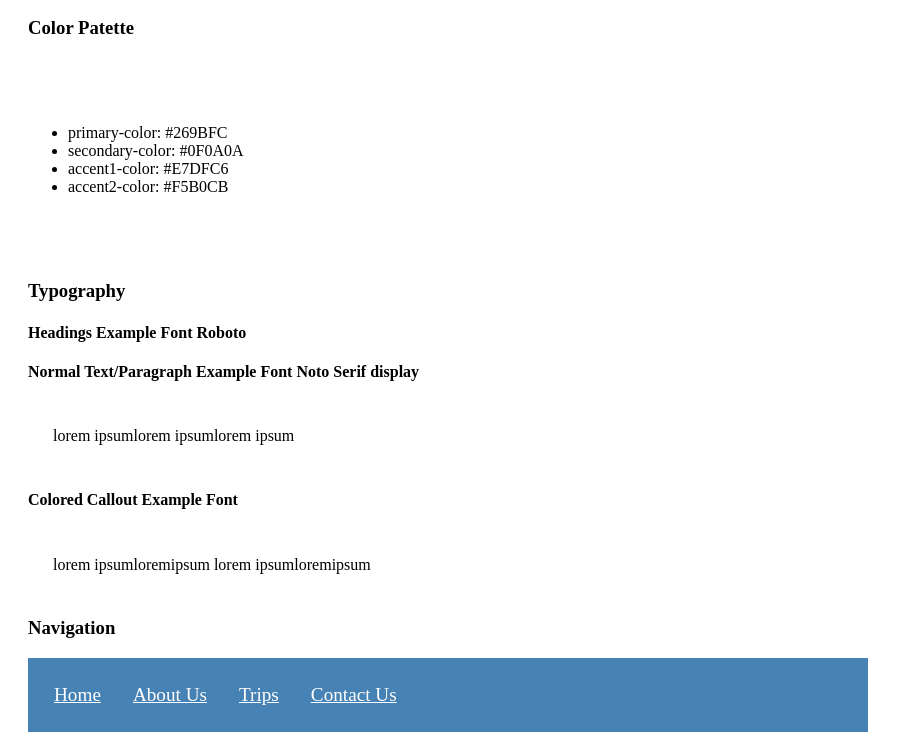
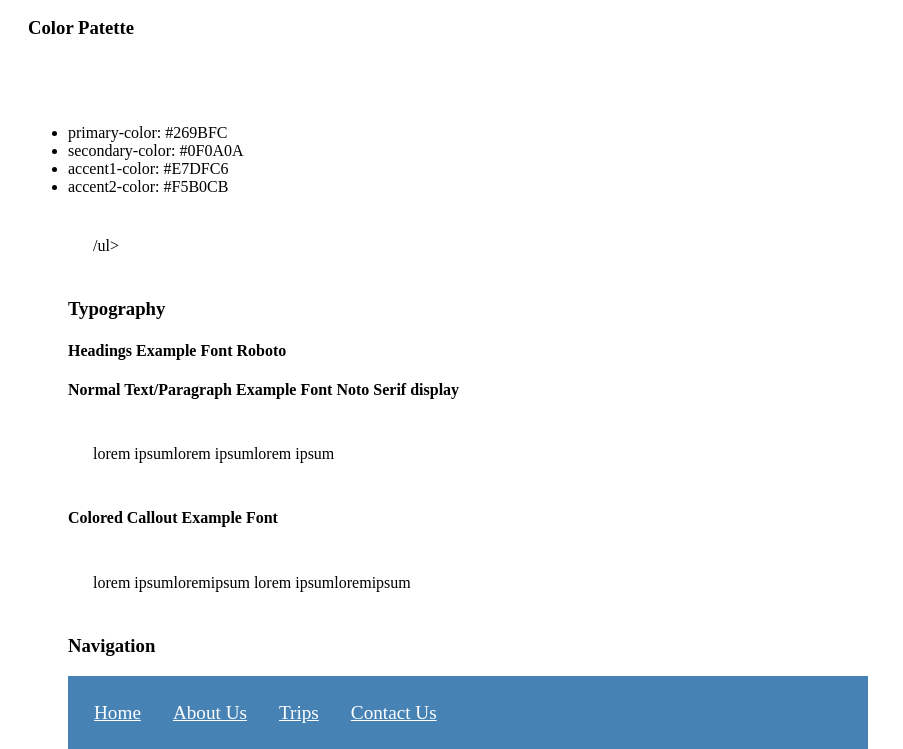
Before and after one commit to EuChat/wdd130-1, a plain HTML site: page wwr/site-plan-rafting.html in a window 1280 px wide. Shown: the part 808-1557 px from the top of the page, without its empty margins (0-903 px from the left). Drawn offline with Linux system fonts and the light colour scheme; files whose address does not match are found by name.

Commit message:
Update site-plan-rafting.html
update and pull

```diff
--- a/wwr/site-plan-rafting.html
+++ b/wwr/site-plan-rafting.html
@@ -7,7 +7,7 @@
     <title>Document</title>
     <meta name="description" content="The rafting site plan  includes the site purpose, the target audience, branding information, and a style guidance for the course website project">
     <meta name="author" content="Chatayika Garikai">
-    <link rel="stylesheet", href="../wwr/styles/site-plan-rafting.css">
+    <link rel="stylesheet"href="../wwr/styles/site-plan-rafting.css">
 </head>
 <body>
     <header>
@@ -30,7 +30,7 @@
             <li>secondary-color: #0F0A0A</li>
             <li>accent1-color: #E7DFC6</li>
             <li>accent2-color:  #F5B0CB</li>
-        </ul></p>
+        <p>/ul></p>
         <h3>Typography</h3>
         <h4>Headings Example Font Roboto</h4>
         <h4>Normal Text/Paragraph Example Font Noto Serif display</h4>
```
